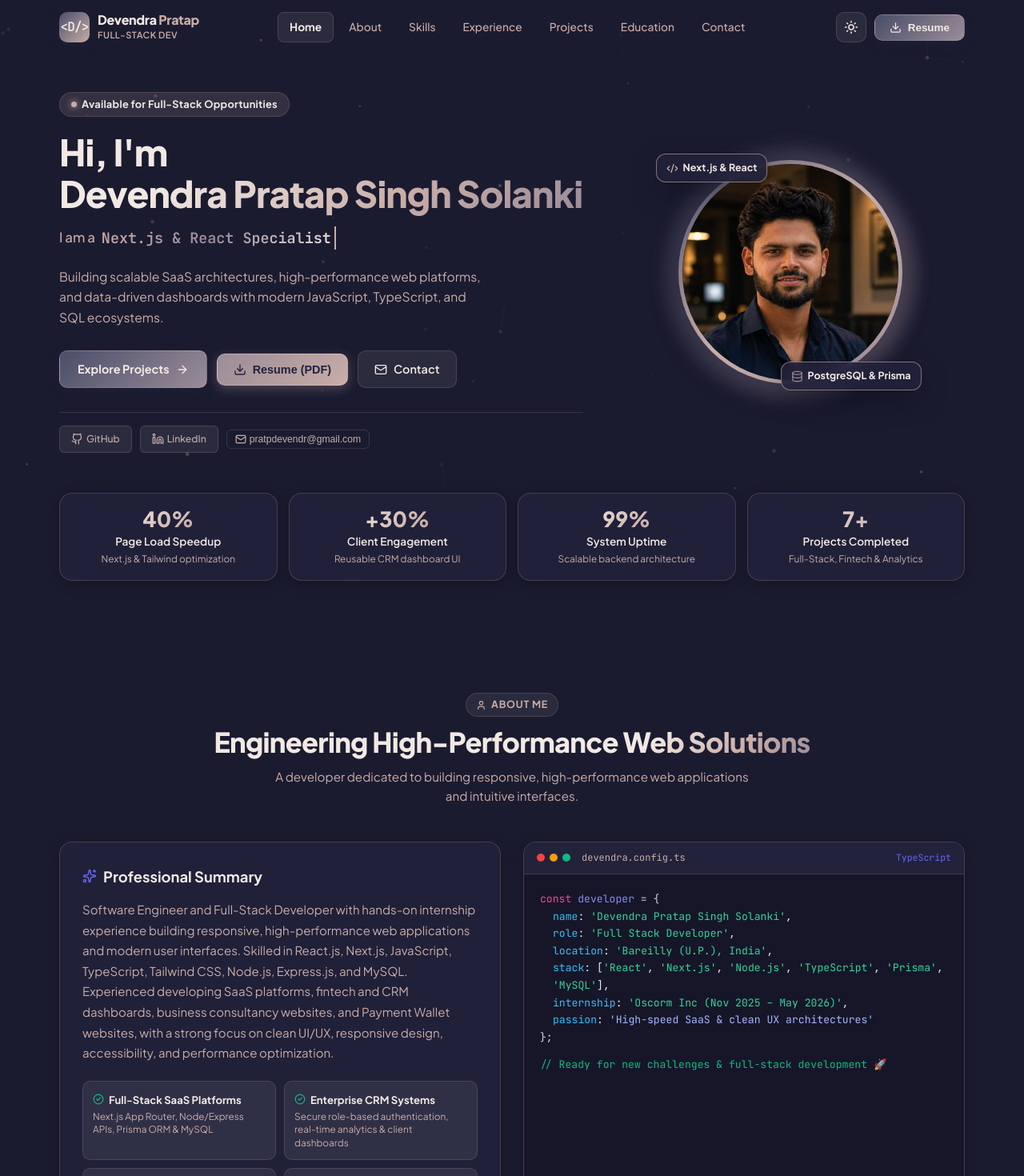
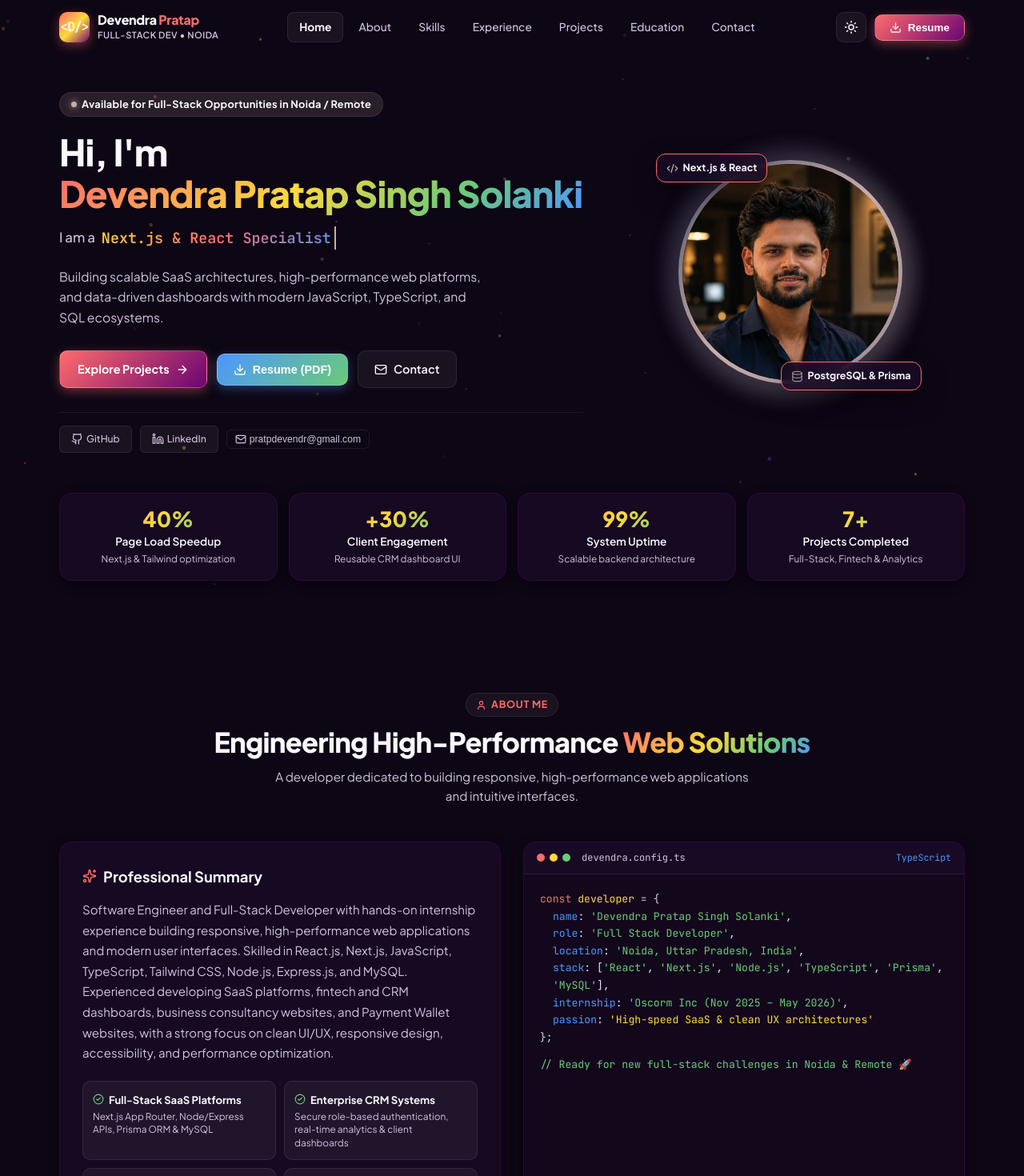
Before and after one commit to devendrapratapsinghsolanki/My-Portfolio, a React (Vite) app: page / in a window 1280 px wide. Shown: the top 1470 px of the page at 80% size. Built offline with nearby package versions, Linux system fonts and the light colour scheme.

Commit message:
feat: apply 8) Vibrant Energy palette (#FF6B6B, #FFD93D, #6BCB77, #4D96FF, #6A0572) and update location to Noida, UP

```diff
--- a/src/components/About.jsx
+++ b/src/components/About.jsx
@@ -50,7 +50,7 @@ export default function About({ onOpenResume }) {
           >
             <div>
               <div style={{ display: 'flex', alignItems: 'center', gap: '8px', marginBottom: '14px' }}>
-                <Sparkles size={18} color="#6366f1" />
+                <Sparkles size={18} color="#FF6B6B" />
                 <h3 style={{ fontSize: '1.15rem', fontWeight: '700', color: 'var(--text-main)' }}>
                   Professional Summary
                 </h3>
@@ -72,7 +72,7 @@ export default function About({ onOpenResume }) {
                     }}
                   >
                     <div style={{ display: 'flex', alignItems: 'center', gap: '6px', marginBottom: '3px' }}>
-                      <CheckCircle2 size={14} color="#10b981" />
+                      <CheckCircle2 size={14} color="#6BCB77" />
                       <span style={{ fontSize: '0.82rem', fontWeight: '700', color: 'var(--text-main)' }}>
                         {item.title}
                       </span>
@@ -117,14 +117,14 @@ export default function About({ onOpenResume }) {
               }}
             >
               <div style={{ display: 'flex', alignItems: 'center', gap: '6px' }}>
-                <span style={{ width: '10px', height: '10px', borderRadius: '50%', background: '#ef4444' }} />
-                <span style={{ width: '10px', height: '10px', borderRadius: '50%', background: '#f59e0b' }} />
-                <span style={{ width: '10px', height: '10px', borderRadius: '50%', background: '#10b981' }} />
+                <span style={{ width: '10px', height: '10px', borderRadius: '50%', background: '#FF6B6B' }} />
+                <span style={{ width: '10px', height: '10px', borderRadius: '50%', background: '#FFD93D' }} />
+                <span style={{ width: '10px', height: '10px', borderRadius: '50%', background: '#6BCB77' }} />
                 <span style={{ marginLeft: '8px', fontSize: '0.75rem', fontFamily: 'var(--font-mono)', color: 'var(--text-muted)' }}>
                   devendra.config.ts
                 </span>
               </div>
-              <span style={{ fontSize: '0.72rem', color: '#6366f1', fontFamily: 'var(--font-mono)' }}>
+              <span style={{ fontSize: '0.72rem', color: '#4D96FF', fontFamily: 'var(--font-mono)' }}>
                 TypeScript
               </span>
             </div>
@@ -143,42 +143,42 @@ export default function About({ onOpenResume }) {
               }}
             >
               <div>
-                <span style={{ color: '#ec4899' }}>const </span>
-                <span style={{ color: '#818cf8' }}>developer</span>
+                <span style={{ color: '#FF6B6B' }}>const </span>
+                <span style={{ color: '#FFD93D' }}>developer</span>
                 <span style={{ color: '#cbd5e1' }}> = {'{'}</span>
               </div>
 
               <div style={{ paddingLeft: '16px' }}>
-                <span style={{ color: '#38bdf8' }}>name</span>: <span style={{ color: '#34d399' }}>'{personal.name}'</span>,
+                <span style={{ color: '#4D96FF' }}>name</span>: <span style={{ color: '#6BCB77' }}>'{personal.name}'</span>,
               </div>
               <div style={{ paddingLeft: '16px' }}>
-                <span style={{ color: '#38bdf8' }}>role</span>: <span style={{ color: '#34d399' }}>'Full Stack Developer'</span>,
+                <span style={{ color: '#4D96FF' }}>role</span>: <span style={{ color: '#6BCB77' }}>'Full Stack Developer'</span>,
               </div>
               <div style={{ paddingLeft: '16px' }}>
-                <span style={{ color: '#38bdf8' }}>location</span>: <span style={{ color: '#34d399' }}>'Bareilly (U.P.), India'</span>,
+                <span style={{ color: '#4D96FF' }}>location</span>: <span style={{ color: '#6BCB77' }}>'{personal.location}'</span>,
               </div>
               <div style={{ paddingLeft: '16px' }}>
-                <span style={{ color: '#38bdf8' }}>stack</span>: [
-                <span style={{ color: '#34d399' }}>'React'</span>,{' '}
-                <span style={{ color: '#34d399' }}>'Next.js'</span>,{' '}
-                <span style={{ color: '#34d399' }}>'Node.js'</span>,{' '}
-                <span style={{ color: '#34d399' }}>'TypeScript'</span>,{' '}
-                <span style={{ color: '#34d399' }}>'Prisma'</span>,{' '}
-                <span style={{ color: '#34d399' }}>'MySQL'</span>
+                <span style={{ color: '#4D96FF' }}>stack</span>: [
+                <span style={{ color: '#6BCB77' }}>'React'</span>,{' '}
+                <span style={{ color: '#6BCB77' }}>'Next.js'</span>,{' '}
+                <span style={{ color: '#6BCB77' }}>'Node.js'</span>,{' '}
+                <span style={{ color: '#6BCB77' }}>'TypeScript'</span>,{' '}
+                <span style={{ color: '#6BCB77' }}>'Prisma'</span>,{' '}
+                <span style={{ color: '#6BCB77' }}>'MySQL'</span>
                 ],
               </div>
               <div style={{ paddingLeft: '16px' }}>
-                <span style={{ color: '#38bdf8' }}>internship</span>: <span style={{ color: '#34d399' }}>'Oscorm Inc (Nov 2025 – May 2026)'</span>,
+                <span style={{ color: '#4D96FF' }}>internship</span>: <span style={{ color: '#6BCB77' }}>'Oscorm Inc (Nov 2025 – May 2026)'</span>,
               </div>
               <div style={{ paddingLeft: '16px' }}>
-                <span style={{ color: '#38bdf8' }}>passion</span>: <span style={{ color: '#a5b4fc' }}>'High-speed SaaS & clean UX architectures'</span>
+                <span style={{ color: '#4D96FF' }}>passion</span>: <span style={{ color: '#FFD93D' }}>'High-speed SaaS & clean UX architectures'</span>
               </div>
               <div>
                 <span style={{ color: '#cbd5e1' }}>{'};'}</span>
               </div>
 
-              <div style={{ marginTop: '12px', color: '#10b981' }}>
-                // Ready for new challenges & full-stack development 🚀
+              <div style={{ marginTop: '12px', color: '#6BCB77' }}>
+                // Ready for new full-stack challenges in Noida & Remote 🚀
               </div>
             </div>
           </div>
--- a/src/components/BackgroundCanvas.jsx
+++ b/src/components/BackgroundCanvas.jsx
@@ -24,21 +24,27 @@ export default function BackgroundCanvas({ theme = 'dark' }) {
 
     const isDark = theme === 'dark';
 
+    const vibrantPalette = [
+      'rgba(255, 107, 107,', // Coral
+      'rgba(255, 217, 61,',  // Yellow
+      'rgba(107, 203, 119,', // Green
+      'rgba(77, 150, 255,',  // Blue
+      'rgba(106, 5, 114,'    // Purple
+    ];
+
     for (let i = 0; i < particleCount; i++) {
       particles.push({
         x: Math.random() * width,
         y: Math.random() * height,
-        vx: (Math.random() - 0.5) * 0.4,
-        vy: (Math.random() - 0.5) * 0.4,
+        vx: (Math.random() - 0.5) * 0.45,
+        vy: (Math.random() - 0.5) * 0.45,
         radius: Math.random() * 1.8 + 0.8,
-        color: isDark
-          ? ['rgba(201, 173, 167,', 'rgba(154, 140, 152,', 'rgba(74, 78, 105,'][Math.floor(Math.random() * 3)]
-          : ['rgba(74, 78, 105,', 'rgba(154, 140, 152,', 'rgba(34, 34, 59,'][Math.floor(Math.random() * 3)],
-        alpha: isDark ? Math.random() * 0.35 + 0.15 : Math.random() * 0.25 + 0.1
+        color: vibrantPalette[Math.floor(Math.random() * vibrantPalette.length)],
+        alpha: isDark ? Math.random() * 0.4 + 0.15 : Math.random() * 0.3 + 0.1
       });
     }
 
-    let mouse = { x: -1000, y: -1000, radius: 120 };
+    let mouse = { x: -1000, y: -1000, radius: 125 };
 
     const handleMouseMove = (e) => {
       mouse.x = e.clientX;
@@ -90,7 +96,7 @@ export default function BackgroundCanvas({ theme = 'dark' }) {
             ctx.moveTo(p.x, p.y);
             ctx.lineTo(p2.x, p2.y);
             const lineAlpha = (1 - dist2 / 100) * (isDark ? 0.15 : 0.08);
-            ctx.strokeStyle = `rgba(201, 173, 167, ${lineAlpha})`;
+            ctx.strokeStyle = `rgba(255, 107, 107, ${lineAlpha})`;
             ctx.lineWidth = 0.7;
             ctx.stroke();
           }
@@ -121,7 +127,7 @@ export default function BackgroundCanvas({ theme = 'dark' }) {
         height: '100vh',
         pointerEvents: 'none',
         zIndex: 0,
-        opacity: 0.65
+        opacity: 0.7
       }}
     />
   );
--- a/src/components/Logo.jsx
+++ b/src/components/Logo.jsx
@@ -3,32 +3,32 @@ import React from 'react';
 export default function Logo() {
   return (
     <div style={{ display: 'flex', alignItems: 'center', gap: '10px' }}>
-      {/* Urban Chic Geometric Icon Badge */}
+      {/* Vibrant Energy Geometric Icon Badge */}
       <div
         style={{
           width: '38px',
           height: '38px',
           borderRadius: '10px',
-          background: 'linear-gradient(135deg, #4A4E69 0%, #C9ADA7 100%)',
+          background: 'linear-gradient(135deg, #FF6B6B 0%, #FFD93D 50%, #6A0572 100%)',
           display: 'flex',
           alignItems: 'center',
           justifyContent: 'center',
-          color: '#F2E9E4',
+          color: '#ffffff',
           fontWeight: '800',
           fontSize: '1rem',
           fontFamily: 'var(--font-mono)',
           letterSpacing: '-0.05em',
-          boxShadow: '0 4px 14px rgba(34, 34, 59, 0.35)'
+          boxShadow: '0 4px 14px rgba(255, 107, 107, 0.4)'
         }}
       >
         {'<D/>'}
       </div>
       <div style={{ display: 'flex', flexDirection: 'column' }}>
         <span style={{ fontWeight: '800', fontSize: '1rem', letterSpacing: '-0.02em', color: 'var(--text-main)', lineHeight: '1.2' }}>
-          Devendra <span style={{ color: '#C9ADA7' }}>Pratap</span>
+          Devendra <span style={{ color: '#FF6B6B' }}>Pratap</span>
         </span>
         <span style={{ fontSize: '0.7rem', color: 'var(--text-muted)', letterSpacing: '0.04em', textTransform: 'uppercase', fontWeight: '600' }}>
-          Full-Stack Dev
+          Full-Stack Dev • Noida
         </span>
       </div>
     </div>
--- a/src/data/portfolioData.js
+++ b/src/data/portfolioData.js
@@ -12,14 +12,14 @@ export const portfolioData = {
     ],
     email: "pratpdevendr@gmail.com",
     phone: "+91-8869077580",
-    location: "Noida (Uttar Pradesh), India",
+    location: "Noida, Uttar Pradesh, India",
     portfolioUrl: "https://devendrapratap.in",
     displayUrl: "devendrapratap.in",
     github: "https://github.com/devendrapratapsinghsolanki",
     linkedin: "https://linkedin.com/in/pratpdevendr",
     resumePdf: "/Devendra_Pratap_Singh_Solanki_Resume.pdf",
     image: "/my-img.jpeg",
-    availability: "Available for Full-Stack Opportunities",
+    availability: "Available for Full-Stack Opportunities in Noida / Remote",
     tagline: "Building scalable SaaS architectures, high-performance web platforms, and data-driven dashboards with modern JavaScript, TypeScript, and SQL ecosystems."
   },
 
@@ -200,7 +200,7 @@ export const portfolioData = {
       githubUrl: "https://github.com/devendrapratapsinghsolanki/Omato-Food-Delivery-Dashboard",
       highlights: [
         "Created an interactive business analytics dashboard analyzing 15,000+ ordered quantities across 3,000+ delivery transactions.",
-        "Developed custom DAX calculations, KPI metrics, and Power Query ETL pipelines for deep operational analysis.",
+        "Developed custom DAX calculations, KPI measures, and Power Query ETL pipelines for deep operational analysis.",
         "Identified key revenue drivers, peak order windows, popular food categories, and payment channel distributions."
       ],
       metrics: "15K+ Orders Analyzed • DAX Measures • Power Query ETL"
@@ -255,7 +255,7 @@ export const portfolioData = {
     email: "pratpdevendr@gmail.com",
     phone: "+91-8869077580",
     displayPhone: "+91 88690 77580",
-    location: "Bareilly, Uttar Pradesh, India",
+    location: "Noida, Uttar Pradesh, India",
     linkedin: "https://linkedin.com/in/pratpdevendr",
     github: "https://github.com/devendrapratapsinghsolanki",
     portfolio: "https://devendrapratap.in"
--- a/src/styles/globals.css
+++ b/src/styles/globals.css
@@ -1,69 +1,69 @@
-/* Urban Chic Palette: #22223B, #4A4E69, #9A8C98, #C9ADA7, #F2E9E4 */
+/* 8) Vibrant Energy Palette: #FF6B6B, #FFD93D, #6BCB77, #4D96FF, #6A0572 */
 :root {
   --font-sans: 'Plus Jakarta Sans', system-ui, -apple-system, sans-serif;
   --font-display: 'Syne', 'Plus Jakarta Sans', sans-serif;
   --font-mono: 'JetBrains Mono', monospace;
 
-  --uc-midnight: #22223B;
-  --uc-slate: #4A4E69;
-  --uc-mauve: #9A8C98;
-  --uc-almond: #C9ADA7;
-  --uc-linen: #F2E9E4;
+  --ve-coral: #FF6B6B;
+  --ve-yellow: #FFD93D;
+  --ve-green: #6BCB77;
+  --ve-blue: #4D96FF;
+  --ve-purple: #6A0572;
 }
 
-/* Dark Theme (Deep Midnight Urban Chic) */
+/* Dark Theme (Vibrant Energy Velvet Dark) */
 [data-theme="dark"] {
-  --bg-main: #1b1b30;
-  --bg-surface: #22223B;
-  --bg-card: rgba(34, 34, 59, 0.85);
-  --bg-card-hover: rgba(48, 48, 80, 0.95);
-  --bg-header: rgba(27, 27, 48, 0.92);
-  --bg-pill: rgba(242, 233, 228, 0.08);
+  --bg-main: #0d0614;
+  --bg-surface: #180a24;
+  --bg-card: rgba(26, 11, 38, 0.8);
+  --bg-card-hover: rgba(38, 16, 56, 0.9);
+  --bg-header: rgba(13, 6, 20, 0.9);
+  --bg-pill: rgba(255, 255, 255, 0.05);
 
-  --border-subtle: rgba(201, 173, 167, 0.18);
-  --border-card: rgba(201, 173, 167, 0.22);
-  --border-hover: rgba(201, 173, 167, 0.6);
+  --border-subtle: rgba(255, 255, 255, 0.08);
+  --border-card: rgba(106, 5, 114, 0.35);
+  --border-hover: #FF6B6B;
 
-  --text-main: #F2E9E4;
-  --text-muted: #C9ADA7;
-  --text-dim: #9A8C98;
+  --text-main: #fcf8ff;
+  --text-muted: #d4c2e2;
+  --text-dim: #9d83b5;
 
-  --btn-primary-bg: linear-gradient(135deg, #4A4E69 0%, #9A8C98 100%);
-  --btn-accent-bg: linear-gradient(135deg, #9A8C98 0%, #C9ADA7 100%);
+  --btn-primary-bg: linear-gradient(135deg, #FF6B6B 0%, #6A0572 100%);
+  --btn-accent-bg: linear-gradient(135deg, #4D96FF 0%, #6BCB77 100%);
 
-  --shadow-sm: 0 4px 14px rgba(15, 15, 26, 0.5);
-  --shadow-md: 0 12px 36px -8px rgba(10, 10, 20, 0.7);
-  --shadow-glow: 0 0 25px rgba(201, 173, 167, 0.2);
+  --shadow-sm: 0 4px 14px rgba(0, 0, 0, 0.4);
+  --shadow-md: 0 12px 36px -8px rgba(0, 0, 0, 0.7);
+  --shadow-glow: 0 0 25px rgba(255, 107, 107, 0.25);
 
-  --code-bg: #161628;
-  --bottom-bar-bg: rgba(34, 34, 59, 0.95);
+  --code-bg: #13071c;
+  --bottom-bar-bg: rgba(26, 11, 38, 0.95);
 }
 
-/* Light Theme (Warm Linen Urban Chic) */
+/* Light Theme (Vibrant Energy Daylight) */
 [data-theme="light"] {
-  --bg-main: #F2E9E4;
+  --bg-main: #faf7fd;
   --bg-surface: #ffffff;
-  --bg-card: rgba(255, 255, 255, 0.94);
+  --bg-card: rgba(255, 255, 255, 0.95);
   --bg-card-hover: #ffffff;
-  --bg-header: rgba(242, 233, 228, 0.92);
-  --bg-pill: rgba(34, 34, 59, 0.06);
+  --bg-header: rgba(250, 247, 253, 0.92);
+  --bg-pill: rgba(106, 5, 114, 0.06);
 
-  --border-subtle: rgba(74, 78, 105, 0.16);
-  --border-card: rgba(74, 78, 105, 0.22);
-  --border-hover: #4A4E69;
+  --border-subtle: rgba(106, 5, 114, 0.12);
+  --border-card: rgba(106, 5, 114, 0.18);
+  --border-hover: #FF6B6B;
 
-  --text-main: #22223B;
-  --text-muted: #4A4E69;
-  --text-dim: #9A8C98;
+  --text-main: #1f0729;
+  --text-muted: #5e3b74;
+  --text-dim: #8b68a3;
 
-  --btn-primary-bg: linear-gradient(135deg, #22223B 0%, #4A4E69 100%);
-  --btn-accent-bg: linear-gradient(135deg, #4A4E69 0%, #9A8C98 100%);
+  --btn-primary-bg: linear-gradient(135deg, #FF6B6B 0%, #6A0572 100%);
+  --btn-accent-bg: linear-gradient(135deg, #4D96FF 0%, #6BCB77 100%);
 
-  --shadow-sm: 0 2px 8px rgba(34, 34, 59, 0.06);
-  --shadow-md: 0 10px 25px -5px rgba(34, 34, 59, 0.12);
-  --shadow-glow: 0 0 25px rgba(74, 78, 105, 0.15);
+  --shadow-sm: 0 2px 8px rgba(106, 5, 114, 0.06);
+  --shadow-md: 0 10px 25px -5px rgba(106, 5, 114, 0.12);
+  --shadow-glow: 0 0 25px rgba(255, 107, 107, 0.15);
 
-  --code-bg: #22223B;
+  --code-bg: #1c0926;
   --bottom-bar-bg: rgba(255, 255, 255, 0.95);
 }
 
@@ -97,11 +97,11 @@ body {
   background: var(--bg-main);
 }
 ::-webkit-scrollbar-thumb {
-  background: #4A4E69;
+  background: #6A0572;
   border-radius: 4px;
 }
 ::-webkit-scrollbar-thumb:hover {
-  background: #C9ADA7;
+  background: #FF6B6B;
 }
 
 /* Container */
@@ -131,30 +131,30 @@ body {
 .glass-card:hover {
   transform: translateY(-3px);
   border-color: var(--border-hover);
-  box-shadow: var(--shadow-md), 0 0 20px rgba(201, 173, 167, 0.18);
+  box-shadow: var(--shadow-md), 0 0 20px rgba(255, 107, 107, 0.2);
 }
 
-/* Text Gradients (Urban Chic) */
+/* Text Gradients (Vibrant Energy: Coral -> Yellow -> Green -> Blue) */
 [data-theme="dark"] .text-gradient {
-  background: linear-gradient(135deg, #F2E9E4 20%, #C9ADA7 65%, #9A8C98 100%);
+  background: linear-gradient(135deg, #FF6B6B 0%, #FFD93D 45%, #6BCB77 75%, #4D96FF 100%);
   -webkit-background-clip: text;
   -webkit-text-fill-color: transparent;
 }
 
 [data-theme="light"] .text-gradient {
-  background: linear-gradient(135deg, #22223B 20%, #4A4E69 65%, #9A8C98 100%);
+  background: linear-gradient(135deg, #e63946 0%, #f59e0b 45%, #10b981 75%, #2563eb 100%);
   -webkit-background-clip: text;
   -webkit-text-fill-color: transparent;
 }
 
 [data-theme="dark"] .text-gradient-cyan {
-  background: linear-gradient(135deg, #C9ADA7 0%, #9A8C98 50%, #F2E9E4 100%);
+  background: linear-gradient(135deg, #FFD93D 0%, #FF6B6B 50%, #4D96FF 100%);
   -webkit-background-clip: text;
   -webkit-text-fill-color: transparent;
 }
 
 [data-theme="light"] .text-gradient-cyan {
-  background: linear-gradient(135deg, #22223B 0%, #4A4E69 50%, #9A8C98 100%);
+  background: linear-gradient(135deg, #d97706 0%, #dc2626 50%, #2563eb 100%);
   -webkit-background-clip: text;
   -webkit-text-fill-color: transparent;
 }
@@ -169,14 +169,14 @@ body {
   align-items: center;
   justify-content: center;
   gap: 8px;
-  background: var(--btn-primary-bg);
-  color: #F2E9E4 !important;
+  background: linear-gradient(135deg, #FF6B6B 0%, #6A0572 100%);
+  color: #ffffff !important;
   font-weight: 700;
   font-size: 0.9rem;
   padding: 11px 22px;
   border-radius: 10px;
-  border: 1px solid rgba(242, 233, 228, 0.2);
-  box-shadow: 0 4px 14px rgba(34, 34, 59, 0.35);
+  border: 1px solid rgba(255, 255, 255, 0.2);
+  box-shadow: 0 4px 14px rgba(255, 107, 107, 0.4);
   cursor: pointer;
   text-decoration: none;
   transition: all 0.2s ease;
@@ -184,7 +184,7 @@ body {
 
 .btn-primary:hover {
   transform: translateY(-2px);
-  box-shadow: 0 6px 20px rgba(74, 78, 105, 0.5);
+  box-shadow: 0 6px 20px rgba(255, 107, 107, 0.6);
   filter: brightness(1.1);
 }
 
@@ -216,26 +216,22 @@ body {
   align-items: center;
   justify-content: center;
   gap: 8px;
-  background: var(--btn-accent-bg);
-  color: #22223B !important;
+  background: linear-gradient(135deg, #4D96FF 0%, #6BCB77 100%);
+  color: #ffffff !important;
   font-weight: 700;
   font-size: 0.9rem;
   padding: 11px 20px;
   border-radius: 10px;
-  border: 1px solid rgba(242, 233, 228, 0.3);
-  box-shadow: 0 4px 14px rgba(201, 173, 167, 0.3);
+  border: 1px solid rgba(255, 255, 255, 0.2);
+  box-shadow: 0 4px 14px rgba(77, 150, 255, 0.35);
   cursor: pointer;
   text-decoration: none;
   transition: all 0.2s ease;
 }
 
-[data-theme="light"] .btn-cyan {
-  color: #F2E9E4 !important;
-}
-
 .btn-cyan:hover {
   transform: translateY(-2px);
-  box-shadow: 0 6px 20px rgba(201, 173, 167, 0.5);
+  box-shadow: 0 6px 20px rgba(77, 150, 255, 0.55);
   filter: brightness(1.08);
 }
 
@@ -255,8 +251,8 @@ body {
 }
 
 .badge-tech:hover {
-  border-color: #C9ADA7;
-  color: var(--text-main);
+  border-color: #FF6B6B;
+  color: #FF6B6B;
 }
 
 .badge-live {
@@ -264,9 +260,9 @@ body {
   align-items: center;
   gap: 5px;
   padding: 3px 8px;
-  background: rgba(201, 173, 167, 0.18);
-  border: 1px solid rgba(201, 173, 167, 0.45);
-  color: var(--text-main);
+  background: rgba(107, 203, 119, 0.18);
+  border: 1px solid rgba(107, 203, 119, 0.45);
+  color: #6BCB77;
   font-size: 0.72rem;
   font-weight: 700;
   border-radius: 9999px;
@@ -279,8 +275,8 @@ body {
   width: 5px;
   height: 5px;
   border-radius: 50%;
-  background: #C9ADA7;
-  box-shadow: 0 0 6px #C9ADA7;
+  background: #6BCB77;
+  box-shadow: 0 0 6px #6BCB77;
 }
 
 /* Section Titles */
@@ -292,7 +288,7 @@ body {
   background: var(--bg-pill);
   border: 1px solid var(--border-subtle);
   border-radius: 9999px;
-  color: var(--text-muted);
+  color: #FF6B6B;
   font-size: 0.78rem;
   font-weight: 700;
   letter-spacing: 0.06em;
@@ -334,9 +330,9 @@ body {
 }
 
 .theme-toggle-btn:hover {
-  border-color: var(--border-hover);
-  background: rgba(201, 173, 167, 0.15);
-  color: var(--text-main);
+  border-color: #FF6B6B;
+  background: rgba(255, 107, 107, 0.15);
+  color: #FF6B6B;
 }
 
 /* Custom Trailing Cursor */
@@ -346,11 +342,11 @@ body {
   left: 0;
   width: 8px;
   height: 8px;
-  background-color: #C9ADA7;
+  background-color: #FF6B6B;
   border-radius: 50%;
   pointer-events: none;
   z-index: 9999;
-  box-shadow: 0 0 10px #C9ADA7, 0 0 18px #9A8C98;
+  box-shadow: 0 0 10px #FF6B6B, 0 0 18px #FFD93D;
   transform: translate(-50%, -50%);
   transition: opacity 0.2s ease;
 }
@@ -361,7 +357,7 @@ body {
   left: 0;
   width: 36px;
   height: 36px;
-  border: 1.5px solid rgba(201, 173, 167, 0.6);
+  border: 1.5px solid rgba(255, 107, 107, 0.6);
   border-radius: 50%;
   pointer-events: none;
   z-index: 9998;
@@ -372,8 +368,8 @@ body {
 .custom-cursor-ring.hovering {
   width: 52px;
   height: 52px;
-  border-color: rgba(242, 233, 228, 0.9);
-  background: rgba(201, 173, 167, 0.1);
+  border-color: #FFD93D;
+  background: rgba(255, 217, 61, 0.1);
 }
 
 @media (max-width: 768px) {
```
